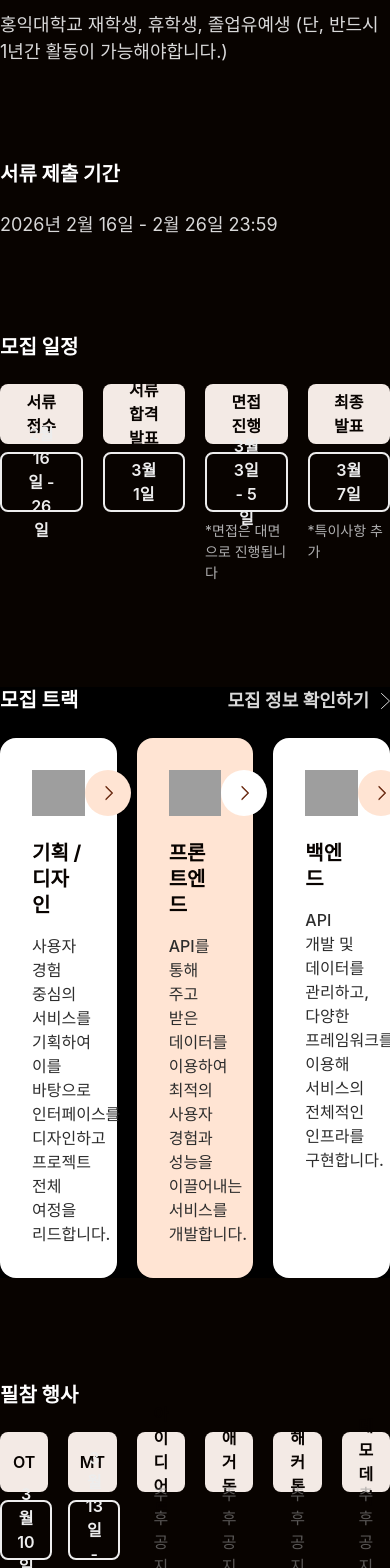
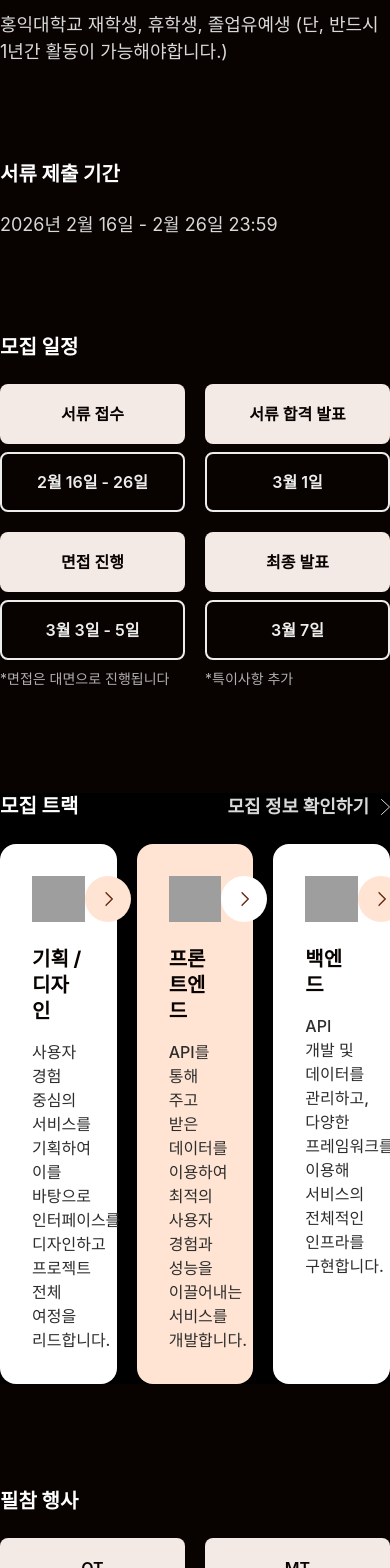
Before and after one commit to likelion-14th-page/likelion-14th-FE, a React (Vite) app: page /recruiting in a window 390 px wide. Shown: the part 432-2000 px from the top of the page. Built offline with nearby package versions, Linux system fonts and the light colour scheme; grey boxes are pictures that could not be loaded; a web font is replaced by a local one.

Commit message:
#28 [UI] 리쿠르팅 이벤트카드 부분 반응형

```diff
--- a/src/pages/Recruiting.jsx
+++ b/src/pages/Recruiting.jsx
@@ -5,25 +5,30 @@ import ButtonApply from '../layout/ButtonApply';
 const Recruiting = () => {
   return (
     <div className="">
+      {/* 1. 모집 대상 (변경 없음) */}
       <div alt="모집 대상" className="mb-[96px] flex flex-col gap-y-[24px]">
         <div className="title-20-bold text-white">모집 대상</div>
         <div className="body-18-regular text-gray-02">
-          홍익대학교 재학생, 휴학생, 졸업유예생 (단, 반드시 1년간 활동이
-          가능해야합니다.)
+          홍익대학교 재학생, 휴학생, 졸업유예생 (단, 반드시 1년간 활동이 가능해야합니다.)
         </div>
       </div>
-      <div
-        alt="서류 제출 기간"
-        className="mb-[96px] flex flex-col gap-y-[24px]"
-      >
+
+      {/* 2. 서류 제출 기간 (변경 없음) */}
+      <div alt="서류 제출 기간" className="mb-[96px] flex flex-col gap-y-[24px]">
         <div className="title-20-bold text-white">서류 제출 기간</div>
         <div className="body-18-regular text-gray-02">
           2026년 2월 16일 - 2월 26일 23:59
         </div>
       </div>
+
+      {/* 3. 모집 일정 (반응형 적용) */}
       <div alt="모집 일정" className="mb-[104px] flex flex-col gap-y-[24px]">
         <div className="title-20-bold text-white">모집 일정</div>
-        <div className="grid grid-cols-4 gap-[20px]">
+        {/* [Grid 설정 설명]
+            1. grid-cols-2 : 기본값 (1440px 미만일 때 2개씩 2줄 = 2x2)
+            2. min-[1440px]:grid-cols-4 : 1440px 이상일 때 4개씩 1줄 (1x4)
+        */}
+        <div className="grid grid-cols-2 min-[1440px]:grid-cols-4 gap-[20px]">
           <EventCard title="서류 접수" date="2월 16일 - 26일" />
           <EventCard title="서류 합격 발표" date="3월 1일" />
           <EventCard
@@ -38,12 +43,21 @@ const Recruiting = () => {
           />
         </div>
       </div>
+
+      {/* 4. 모집 트랙 (변경 없음) */}
       <div alt="모집 트랙" className="mb-[104px]">
         <Track />
       </div>
+
+      {/* 5. 필참 행사 (반응형 적용) */}
       <div alt="필참 행사" className="mb-[144px] flex flex-col gap-y-[24px]">
         <div className="title-20-bold text-white">필참 행사</div>
-        <div className="grid grid-cols-6 gap-[20px]">
+        {/* [Grid 설정 설명] - 모바일 퍼스트 전략
+            1. grid-cols-2 : 기본값 (600px 미만일 때 2개씩 3줄)
+            2. min-[600px]:grid-cols-3 : 600px ~ 1439px 일 때 3개씩 2줄
+            3. min-[1440px]:grid-cols-6 : 1440px 이상일 때 6개씩 1줄
+        */}
+        <div className="grid grid-cols-2 min-[600px]:grid-cols-3 min-[1440px]:grid-cols-6 gap-[20px]">
           <EventCard title="OT" date="3월 10일" />
           <EventCard title="MT" date="3월 13일 - 14일" />
           <EventCard
@@ -68,6 +82,8 @@ const Recruiting = () => {
           />
         </div>
       </div>
+
+      {/* 6. 지원하기 버튼 (변경 없음) */}
       <div className="flex justify-center items-center">
         <ButtonApply type="long_footer" />
       </div>
```
